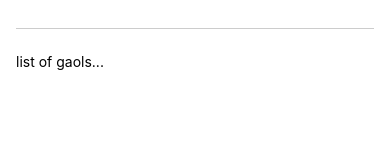
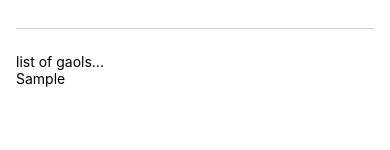
Before and after one commit to pranaypaine/react-native-apps, a React Native app in the folder goals-app/: screen / in a window 390 px wide. Both pictures are taken after typing "Sample" into the empty fields and a click on the button "ADD GOAL". Shown: the part 150-300 px from the top of the page. Built offline with nearby package versions, Linux system fonts and the light colour scheme.

Commit message:
Using and updating lists

```diff
--- a/goals-app/App.js
+++ b/goals-app/App.js
@@ -3,25 +3,34 @@ import { StatusBar } from "expo-status-bar";
 import { StyleSheet, Text, View, Button, TextInput } from "react-native";
 
 export default function App() {
+  const [enteredGoalText, setEnteredGoalText] = useState("");
+  const [courseGoals, setCourseGoals] = useState([]);
 
-  const [enteredGoalText, setEnteredGoalText] = useState('');
-
-  function goalInputHandler(enteredText){
-    setEnteredGoalText(enteredText)
+  function goalInputHandler(enteredText) {
+    setEnteredGoalText(enteredText);
   }
 
-  function addGoalHandler(){
-    console.log(enteredGoalText)
+  function addGoalHandler() {
+    console.log(enteredGoalText);
+    setCourseGoals((currentCourseGoals) => [
+      ...currentCourseGoals,
+      enteredGoalText,
+    ]);
   }
 
   return (
     <View style={styles.appContainer}>
       <View style={styles.inputContainer}>
-        <TextInput style={styles.textInput} placeholder="Your Goal" onChangeText={goalInputHandler} />
+        <TextInput
+          style={styles.textInput}
+          placeholder="Your Goal"
+          onChangeText={goalInputHandler}
+        />
         <Button title="Add Goal" onPress={addGoalHandler} />
       </View>
       <View style={styles.goalsContainer}>
         <Text>list of gaols...</Text>
+        {courseGoals.map((goal)=> <Text key={goal}>{goal}</Text>)}
       </View>
       <StatusBar style="auto" />
     </View>
@@ -38,10 +47,10 @@ const styles = StyleSheet.create({
     flex: 1,
     flexDirection: "row",
     justifyContent: "space-between",
-    alignItems: 'center',
+    alignItems: "center",
     marginBottom: 24,
     borderBottomWidth: 1,
-    borderBottomColor: '#cccccc'
+    borderBottomColor: "#cccccc",
   },
   textInput: {
     borderWidth: 1,
```
